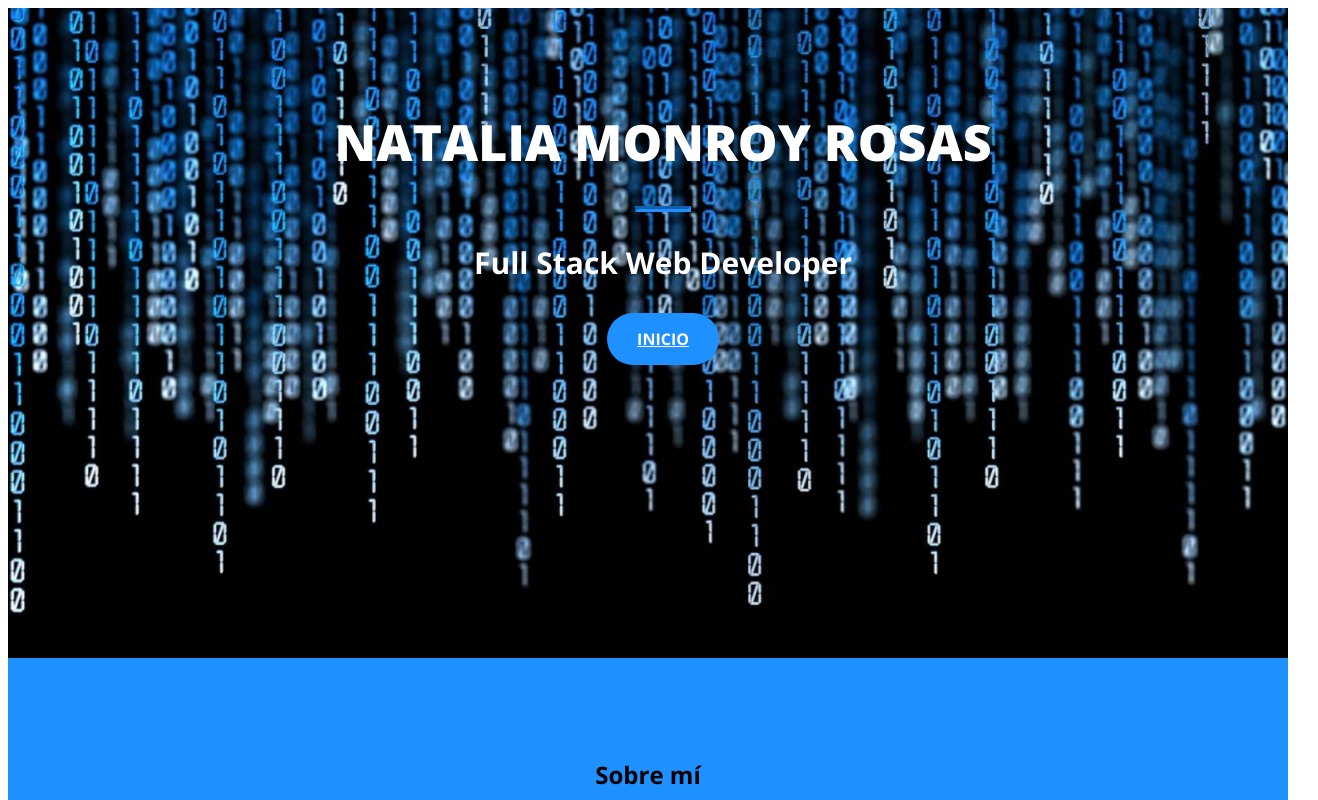
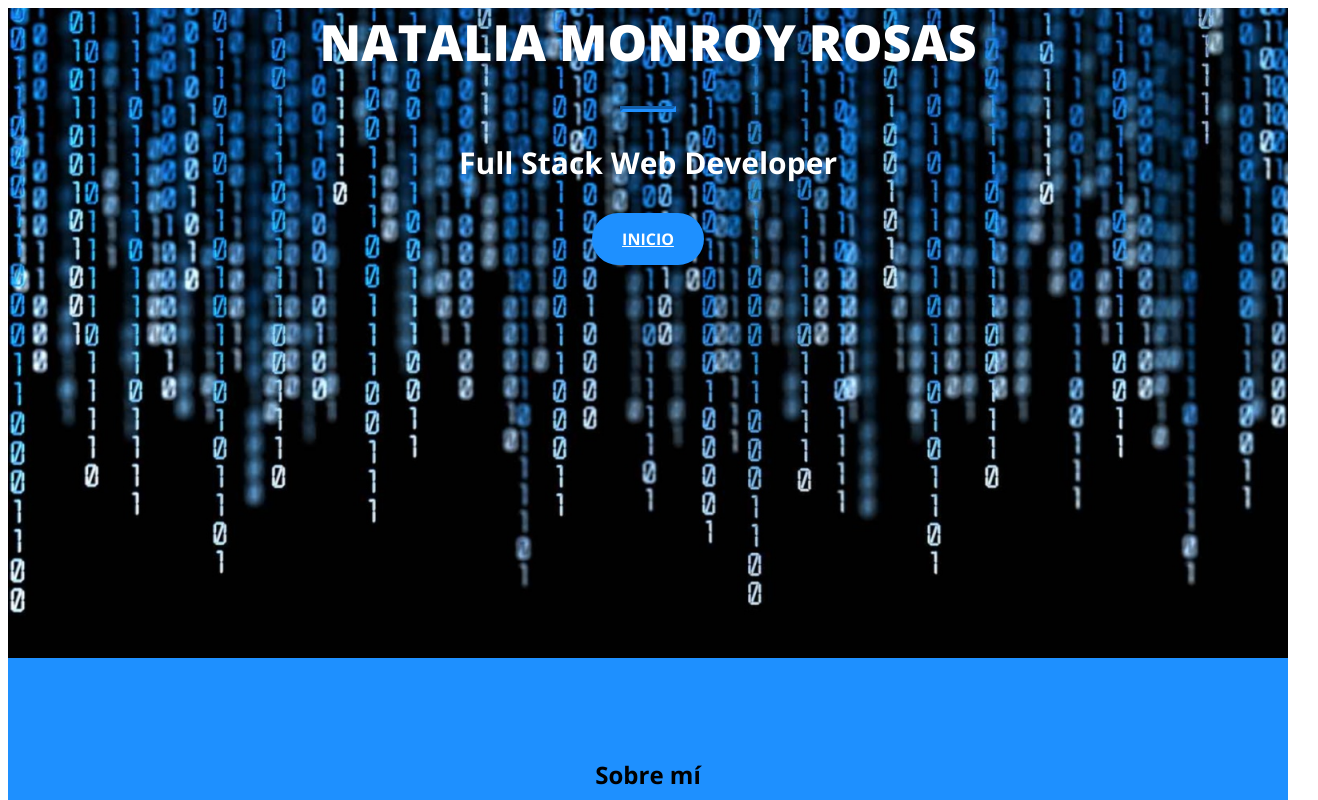
Before and after one commit to natarosas/natarosas.github.io, a plain HTML site: page index.html in a window 1280 px wide. Shown: the top 800 px of the page, 1318 px wide, since content can reach past the window. Drawn offline with nearby package versions, Linux system fonts and the light colour scheme.

Commit message:
Update index.html

```diff
--- a/index.html
+++ b/index.html
@@ -75,7 +75,7 @@ header {
 header .header-content {
   position: relative;
   text-align: center;
-  padding: 100px 15px 100px;
+  margin: auto;
   width: 100%;
 }
 header .header-content .header-content-inner h1 {
```
Lines whose indentation alone changed are shown as unchanged.
